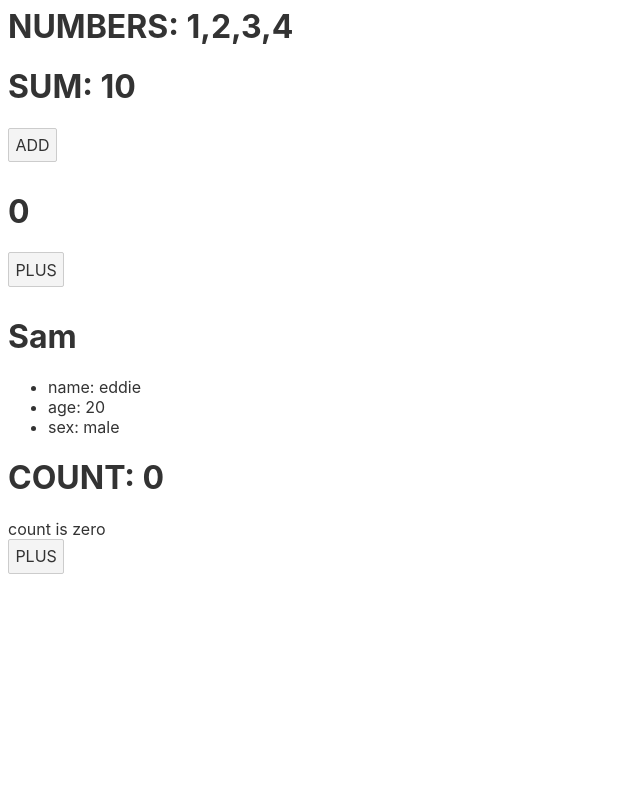
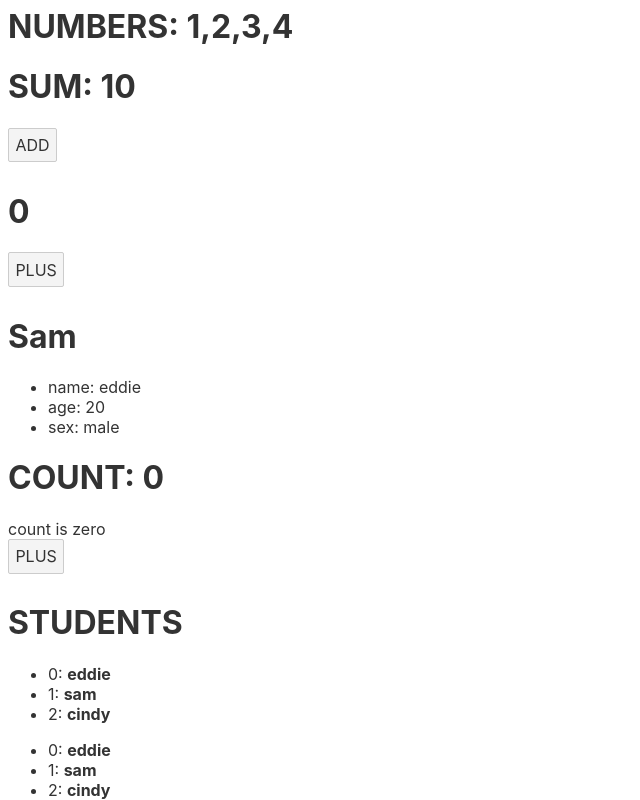
Before and after one commit to eddie0329/Study__Svelte, a Svelte app in the folder my-svelte-project/: page / in a window 1280 px wide. Shown: the part 473-1273 px from the top of the page, without its empty margins (0-640 px from the left). Before the commit the page ends 1055 px from the top, so only its background shows below. Built offline with nearby package versions, Linux system fonts and the light colour scheme.

Commit message:
:sparkles: Implement iteration practice

```diff
--- a/my-svelte-project/src/App.svelte
+++ b/my-svelte-project/src/App.svelte
@@ -6,6 +6,7 @@
 	import MyHeader from "./components/MyHeader.svelte";
 	import MyInfo from "./components/MyInfo.svelte";
 	import LogicPractice from "./components/LogicPractice.svelte";
+	import IterablePractice from "./components/IterablePractice.svelte";
 
 	let name = "world";
 	// name = name.toUpperCase();
@@ -38,3 +39,4 @@
 <!-- <MyInfo name={info.name} age={info.age} sex={info.sex}/> -->
 <MyInfo {...info} />
 <LogicPractice />
+<IterablePractice />
--- /dev/null
+++ b/my-svelte-project/src/components/IterablePractice.svelte
@@ -0,0 +1,26 @@
+<script>
+  let students = [
+    { id: 1, name: "eddie" },
+    { id: 2, name: "sam" },
+    { id: 3, name: "cindy" },
+  ];
+</script>
+
+<h1>STUDENTS</h1>
+<ul>
+  {#each students as student, i}
+    <li>
+      {i}:
+      <b>{student.name}</b>
+    </li>
+  {/each}
+</ul>
+
+<ul>
+  {#each students as {name, id}, i (id)}
+    <li>
+      {i}:
+      <b>{name}</b>
+    </li>
+  {/each}
+</ul>
```
